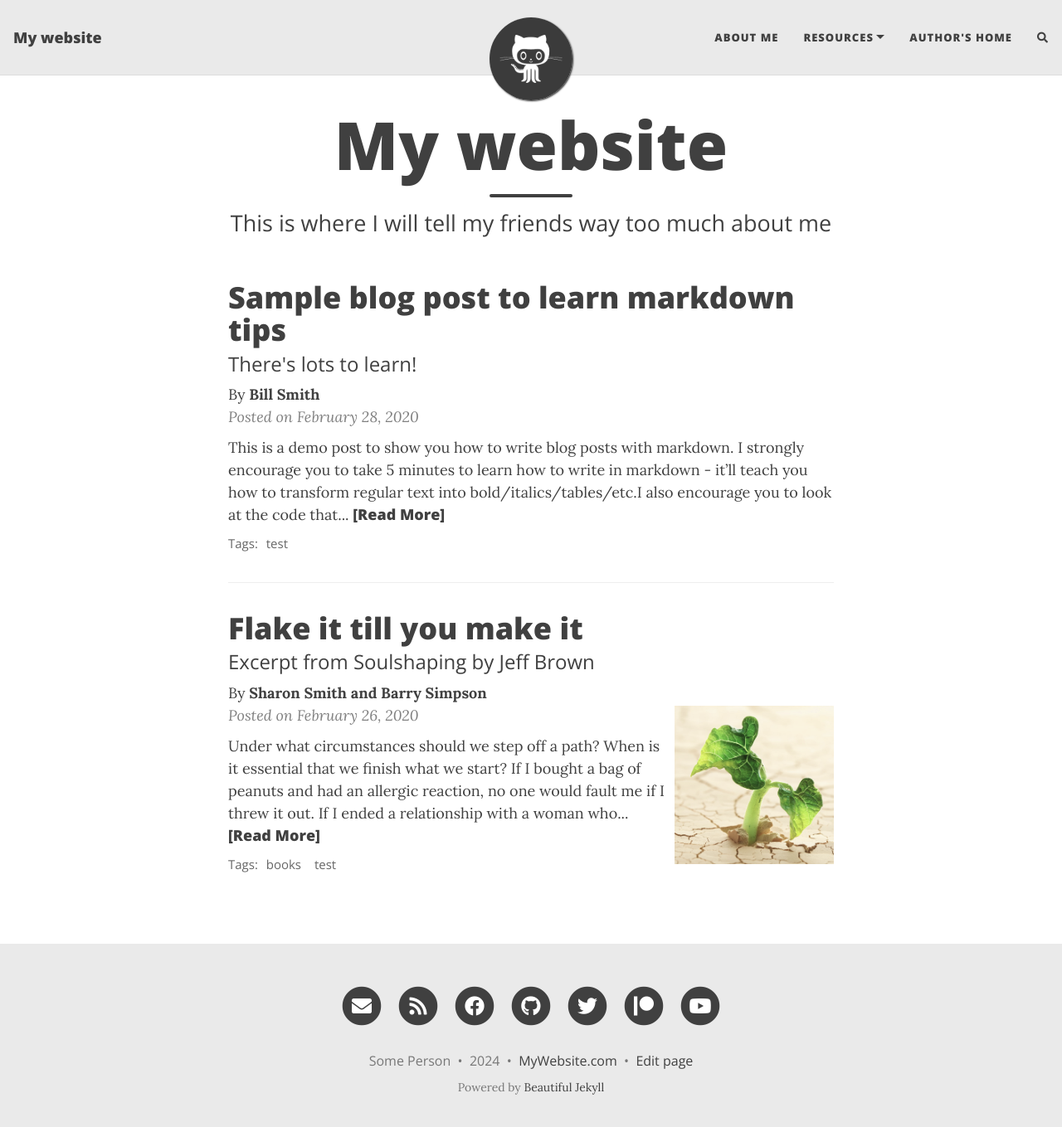
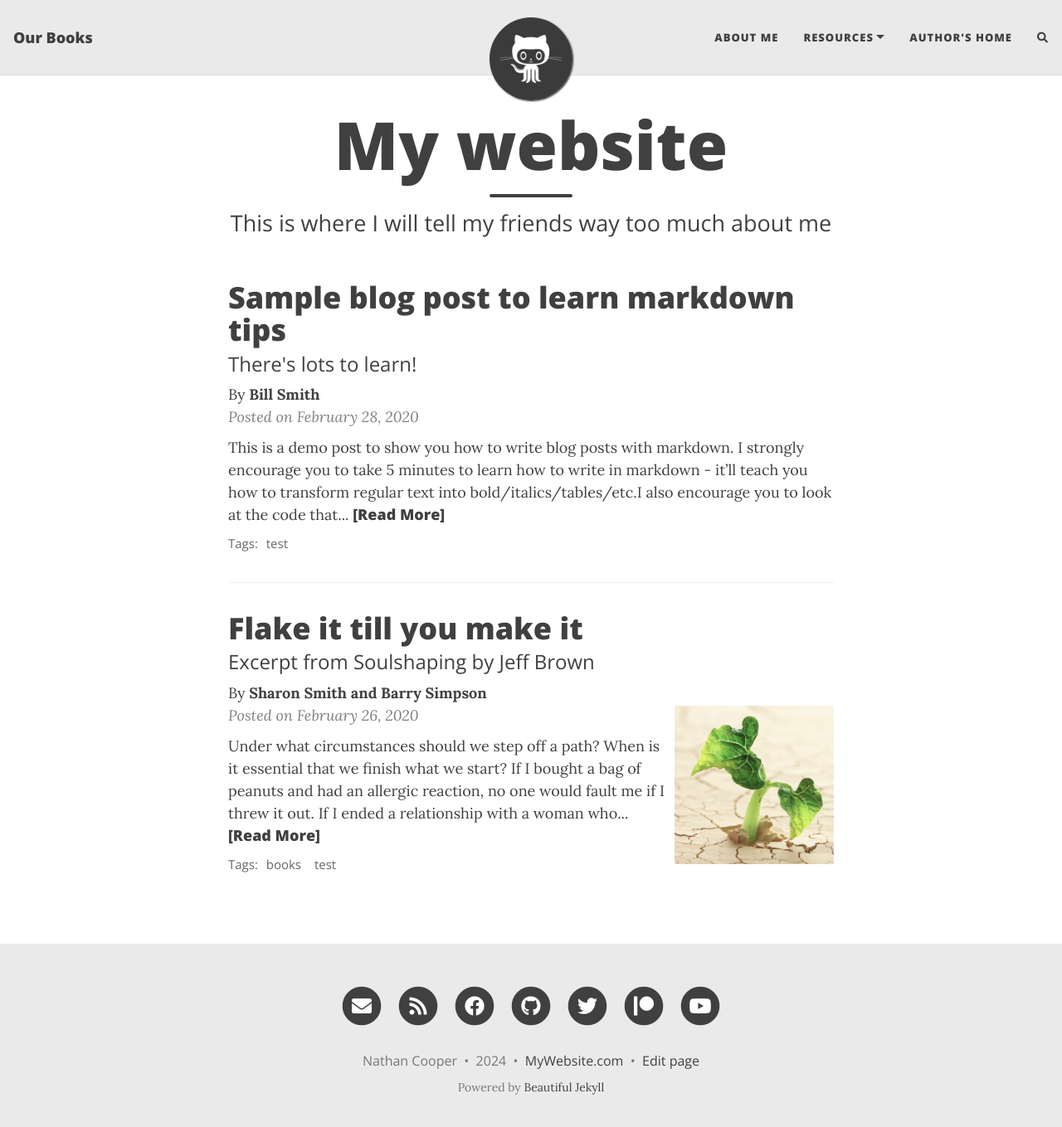
Before and after one commit to ncoop57/our-books, a Jekyll site: the page built from index.html, in a window 1280 px wide and 1372 px high. Shown: the top 1359 px of the window at 83% size. Built offline with Jekyll 4.4.1, drawn with Linux system fonts in a browser that asks for light colours; nearby versions of some CDN libraries; the list of posts is cut into pages by our own code; comment, search, counter and statistics services are not loaded.

Commit message:
Update website title and author

```diff
--- a/_config.yml
+++ b/_config.yml
@@ -10,10 +10,10 @@
 ############################
 
 # Name of website
-title: My website
+title: Our Books
 
 # Your name to show in the footer
-author: Some Person
+author: Nathan Cooper
 
 ###############################################
 # --- List of links in the navigation bar --- #
@@ -24,7 +24,7 @@ navbar-links:
   Resources:
     - Beautiful Jekyll: "https://beautifuljekyll.com"
     - Learn markdown: "https://www.markdowntutorial.com/"
-  Author's home: "https://deanattali.com"
+  Author's home: "https://nathancooper.io"
 
 ################
 # --- Logo --- #
```
